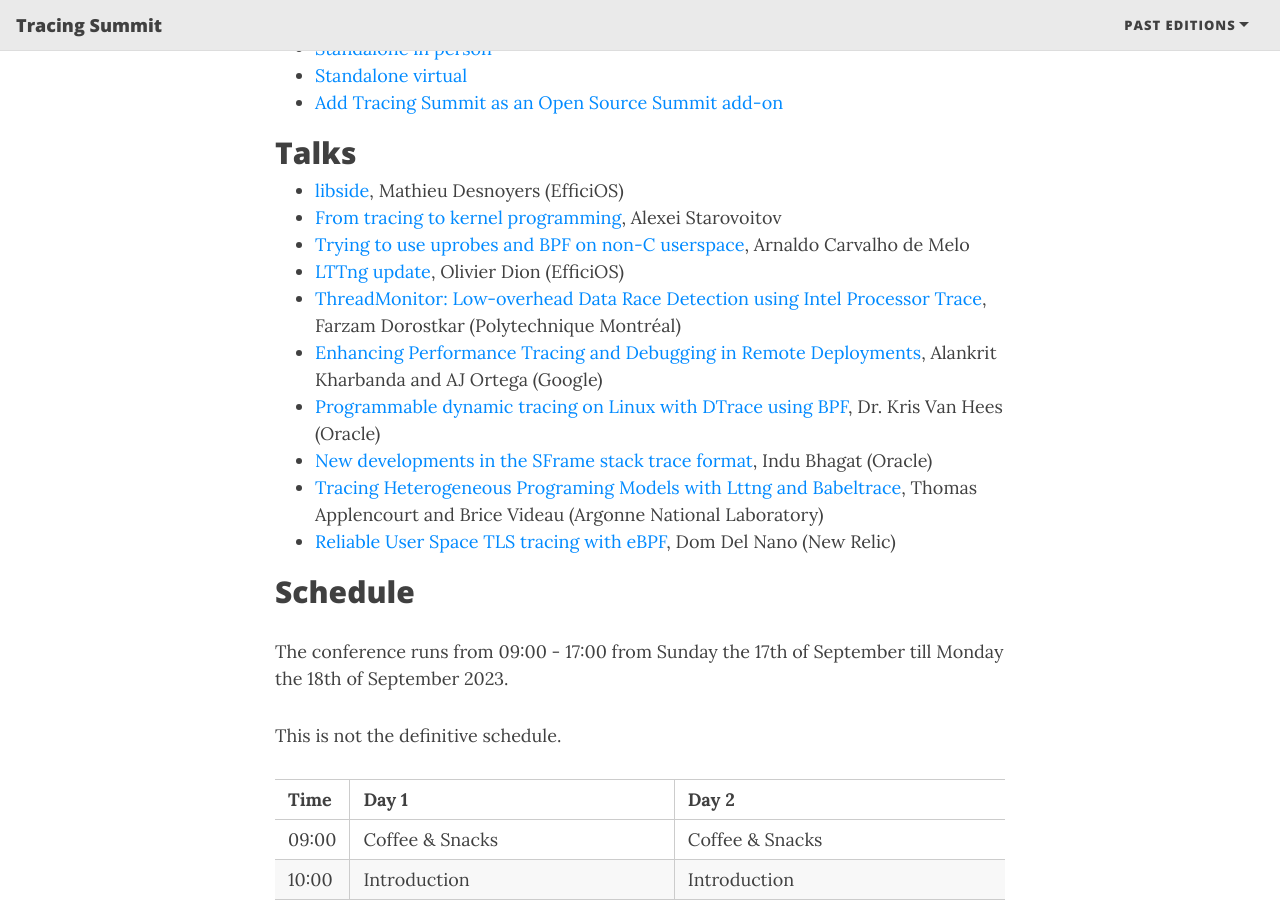
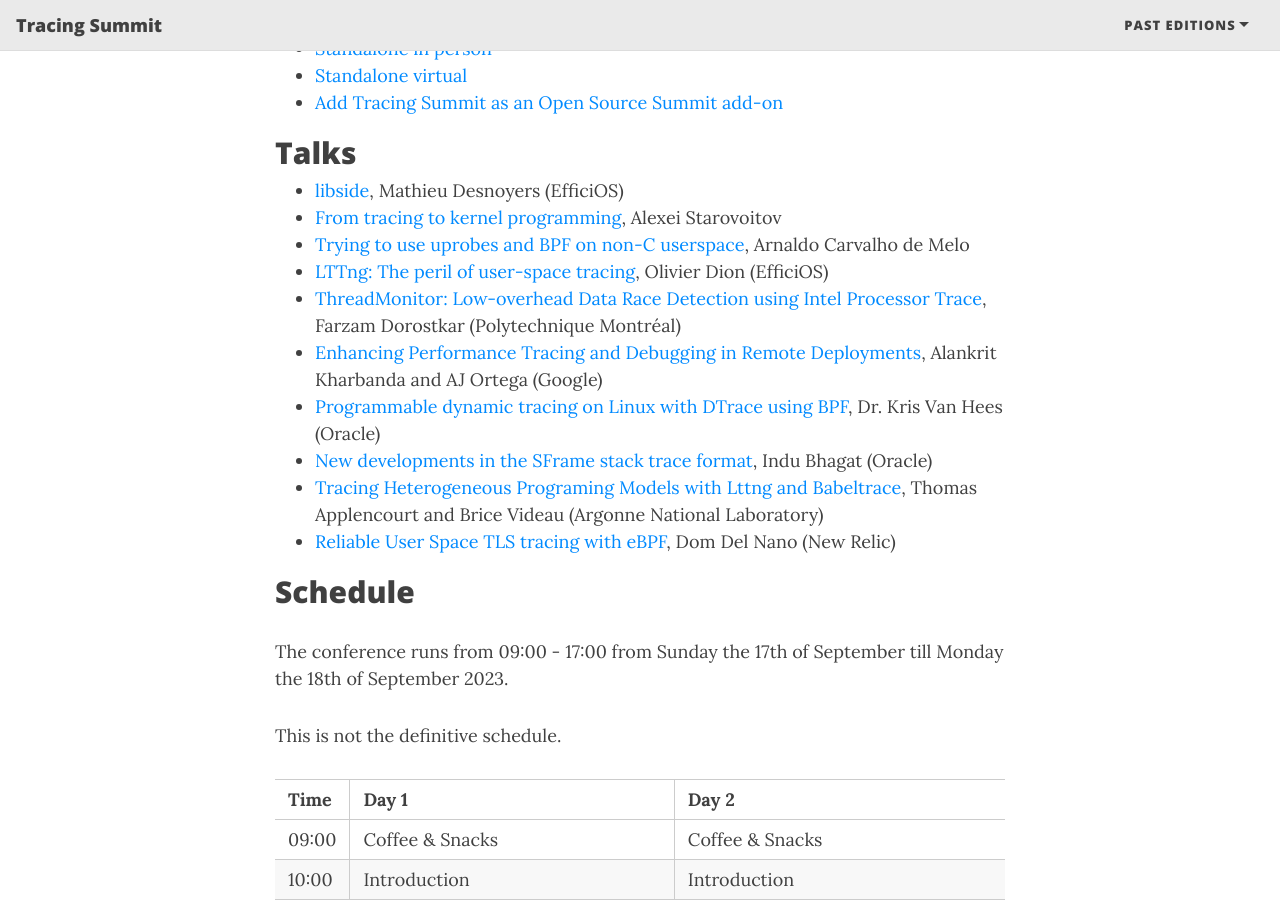
Before and after one commit to tracingsummit/tracingsummit.github.io, a Jekyll site: the page built from index.md, in a window 1280 px wide and 900 px high, scrolled down 1087 px. Built offline with Jekyll 4.4.1, drawn with Linux system fonts in a browser that asks for light colours; nearby versions of some CDN libraries.

Commit message:
index: Fix lttng presentation title
Signed-off-by: Olivier Dion <odion@efficios.com>

```diff
--- a/index.md
+++ b/index.md
@@ -43,7 +43,7 @@
 * [libside](/ts/2023/libside), Mathieu Desnoyers (EfficiOS)
 * [From tracing to kernel programming](/ts/2023/ebpf), Alexei Starovoitov
 * [Trying to use uprobes and BPF on non-C userspace](/ts/2023/bpf-non-c), Arnaldo Carvalho de Melo
-* [LTTng update](/ts/2023/lttng), Olivier Dion (EfficiOS)
+* [LTTng: The peril of user-space tracing](/ts/2023/lttng), Olivier Dion (EfficiOS)
 * [ThreadMonitor: Low-overhead Data Race Detection using Intel Processor Trace](/ts/2023/tmon), Farzam Dorostkar (Polytechnique Montréal)
 * [Enhancing Performance Tracing and Debugging in Remote Deployments](/ts/2023/remote), Alankrit Kharbanda and AJ Ortega (Google)
 * [Programmable dynamic tracing on Linux with DTrace using BPF](/ts/2023/dtrace), Dr. Kris Van Hees (Oracle)
```
